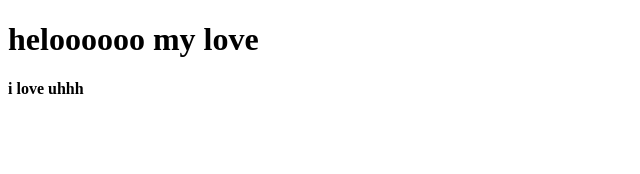
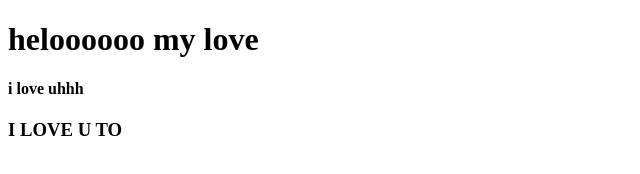
Before and after one commit to kajal1600/projectone, a plain HTML site: page index.html in a window 1280 px wide. Shown: the whole page, without its empty margins (0-640 px from the left). Drawn offline with Linux system fonts and the light colour scheme.

Commit message:
add a  heading

```diff
--- a/index.html
+++ b/index.html
@@ -8,5 +8,6 @@
 <body>
     <h1>heloooooo my love</h1>
     <h4>i love uhhh</h4>
+    <h3> I LOVE  U TO</h3>
 </body>
 </html>
```
